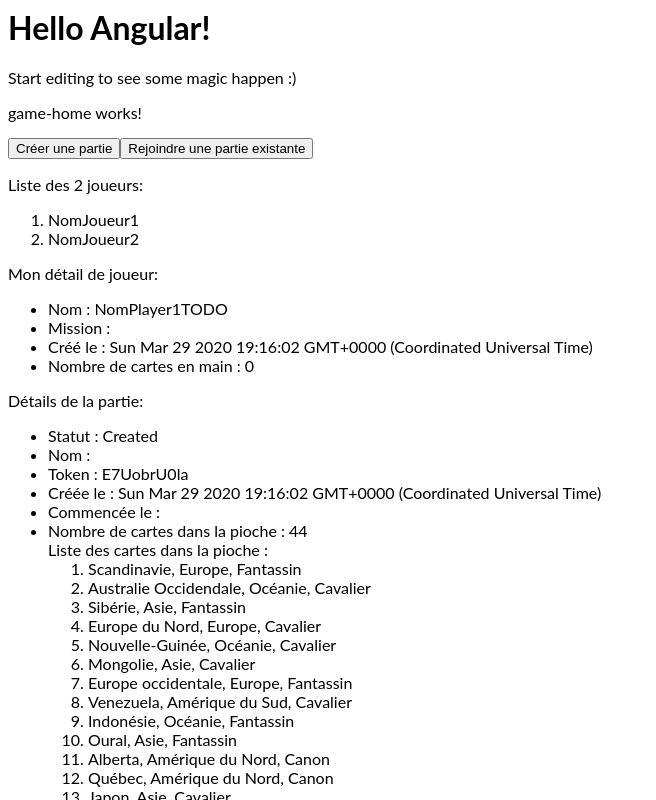
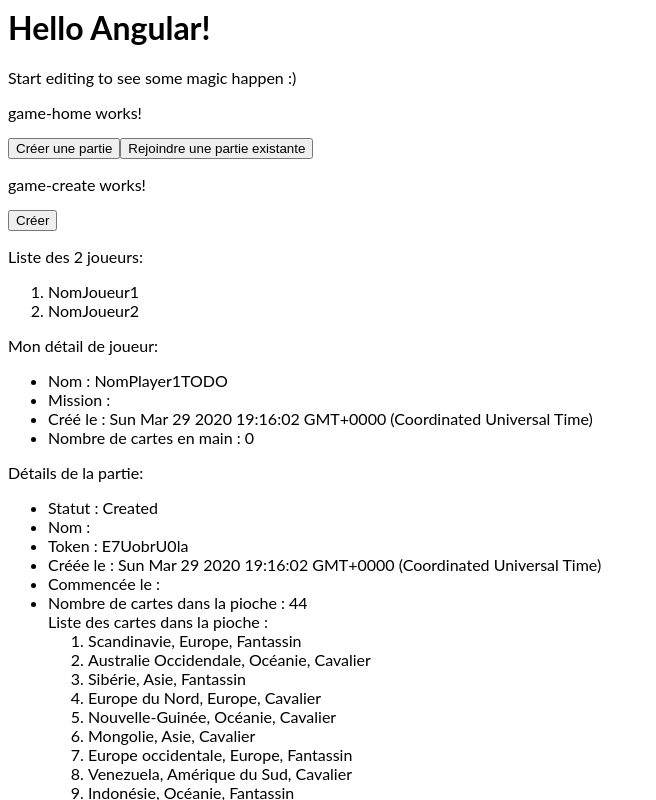
Before and after one commit to dracito/risk-game-manager, an Angular app: page / in a window 1280 px wide. Both pictures are taken after a click on the button "Créer une partie". Shown: the top 800 px of the page, without its empty margins (0-656 px from the left). Built offline with nearby package versions, Linux system fonts and the light colour scheme.

Commit message:
4 files modified, 3 added

```diff
--- a/src/app/app.module.ts
+++ b/src/app/app.module.ts
@@ -1,6 +1,6 @@
 import { NgModule } from '@angular/core';
 import { BrowserModule } from '@angular/platform-browser';
-import { FormsModule } from '@angular/forms';
+import { FormsModule, ReactiveFormsModule } from '@angular/forms';
 import { HttpClientModule } from '@angular/common/http';
 
 import { AppComponent } from './app.component';
@@ -15,13 +15,15 @@
 import { PlayersListComponent } from './players/players-list/players-list.component';
 import { PlayersService } from './players/players.service';
 import { GameHomeComponent } from './games/game-home/game-home.component';
+import { GameCreateComponent } from './games/game-create/game-create.component';
 
 
 @NgModule({
   imports:      [
     BrowserModule,
     FormsModule,
-    HttpClientModule ],
+    HttpClientModule,
+    ReactiveFormsModule ],
   declarations: [
     AppComponent,
     HelloComponent,
@@ -30,7 +32,8 @@
     GameDetailsComponent,
     PlayerDetailsComponent,
     PlayersListComponent,
-    GameHomeComponent ],
+    GameHomeComponent,
+    GameCreateComponent ],
   bootstrap:    [ AppComponent ],
   providers: [
     MissionsService,
--- /dev/null
+++ b/src/app/games/game-create/game-create.component.html
@@ -0,0 +1,6 @@
+<p>
+game-create works!
+</p>
+<form [formGroup]="createForm" (ngSubmit)="onSubmit(createForm.value)">
+  <button class="button" type="submit">Créer</button>
+</form>
--- /dev/null
+++ b/src/app/games/game-create/game-create.component.ts
@@ -0,0 +1,33 @@
+import { Component, OnInit } from '@angular/core';
+import { GameService } from '../game.service';
+import { Game } from '../Game';
+
+import { FormBuilder, ReactiveFormsModule } from '@angular/forms';
+
+@Component({
+  selector: 'app-game-create',
+  templateUrl: './game-create.component.html',
+  styleUrls: ['./game-create.component.css']
+})
+export class GameCreateComponent implements OnInit {
+  game;
+  createForm;
+
+  constructor(private gameService:GameService, private formBuilder: FormBuilder) {
+    this.createForm = this.formBuilder.group({
+      name: ''
+    });
+  }
+
+  ngOnInit() {
+    this.game = new Game();
+  }
+
+  onSubmit(data) {
+    // Process checkout data here
+    this.game = this.gameService.createGame();
+    this.createForm.reset();
+
+    console.warn('La partie a bien été créée', data);
+  }
+}
--- a/src/app/games/game-home/game-home.component.html
+++ b/src/app/games/game-home/game-home.component.html
@@ -7,3 +7,9 @@
 <button (click)="joinGame()">
     Rejoindre une partie existante
 </button>
+<div *ngIf="gameCreate">
+  <app-game-create></app-game-create>
+</div>
+<div *ngIf="gameJoin">
+  form game join
+</div>
--- a/src/app/games/game-home/game-home.component.ts
+++ b/src/app/games/game-home/game-home.component.ts
@@ -6,6 +6,8 @@
   styleUrls: ['./game-home.component.css']
 })
 export class GameHomeComponent implements OnInit {
+  gameCreate = false;
+  gameJoin = false;
 
   constructor() { }
 
@@ -13,10 +15,12 @@
   }
 
   createGame(){
-
+    this.gameCreate = true;
+    this.gameJoin = false;
   }
 
   joinGame(){
-
+    this.gameCreate = false;
+    this.gameJoin = true;
   }
 }
--- a/src/app/games/game.service.ts
+++ b/src/app/games/game.service.ts
@@ -16,6 +16,11 @@
 export class GameService {
 
   constructor(private territoriesService: TerritoriesService, private playersService:PlayersService) { }
+
+  public createGame(data):Game{
+    //TODO
+    return new Game();
+  }
 
   public buildMissions(game:Game){
     let cards:MissionCard[];
```
Also changed, not shown: src/app/games/game-create/game-create.component.css (added).
